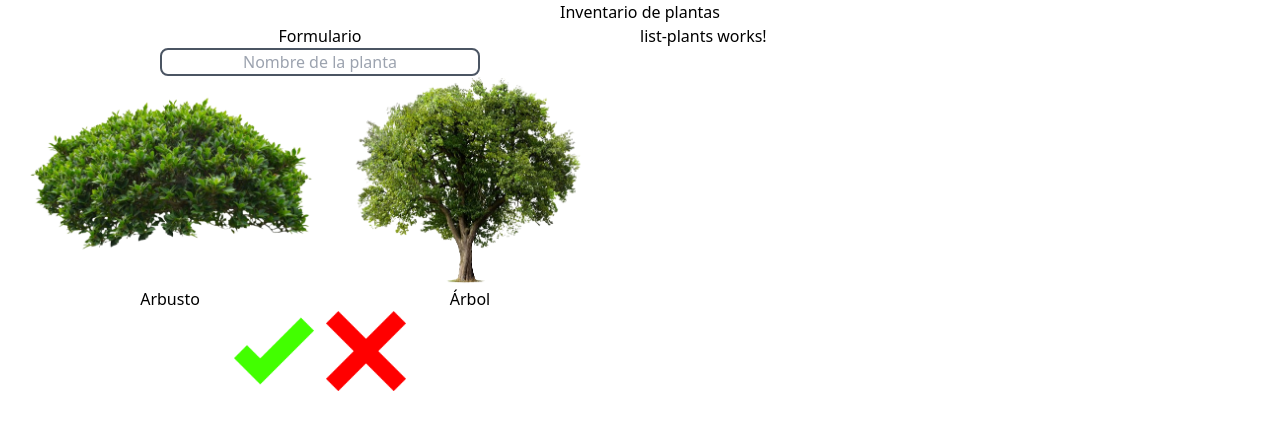
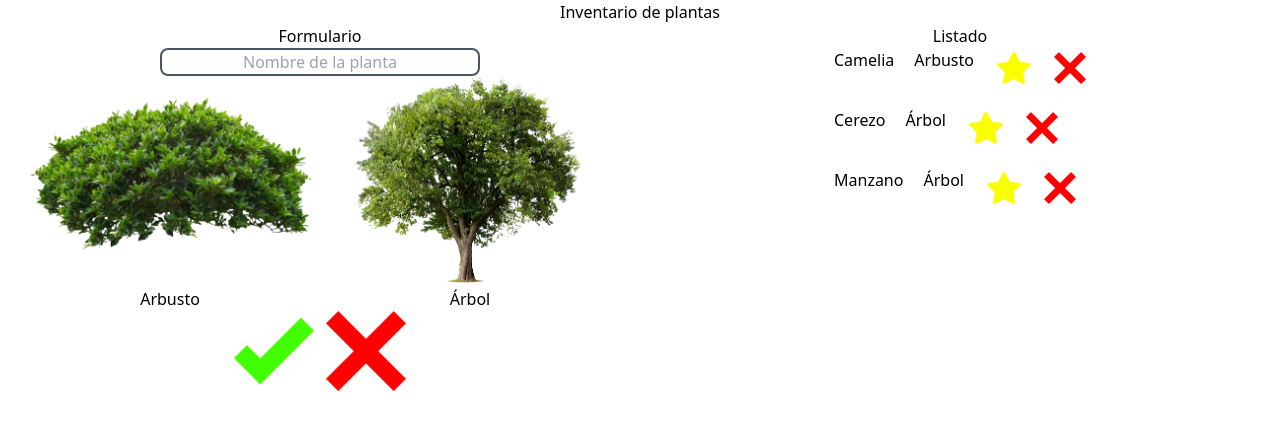
Before and after one commit to JaimeNM0/Inventario_Plantas, an Angular app: page / in a window 1280 px wide. Shown: the top 430 px of the page. Built offline with nearby package versions, Linux system fonts and the light colour scheme.

Commit message:
Se han modificado las partes de list-plants para crear toda la lógica del listado.

```diff
--- a/src/app/app.component.html
+++ b/src/app/app.component.html
@@ -2,9 +2,9 @@
   <h1 class="titulo">
     Inventario de plantas
   </h1>
-  <div class="flex flex-row">
-    <app-form-plants class="w-1/2"></app-form-plants>
-    <app-list-plants class="w-1/2"></app-list-plants>
+  <div>
+    <!--<app-form-plants class="w-1/2"></app-form-plants>-->
+    <app-list-plants></app-list-plants>
   </div>
 </main>
 <router-outlet></router-outlet>
--- a/src/app/app.component.ts
+++ b/src/app/app.component.ts
@@ -1,13 +1,12 @@
 import { Component } from '@angular/core';
 import { CommonModule } from '@angular/common';
 import { RouterOutlet } from '@angular/router';
-import { FormPlantsComponent } from './form-plants/form-plants.component';
 import { ListPlantsComponent } from './list-plants/list-plants.component';
 
 @Component({
   selector: 'app-root',
   standalone: true,
-  imports: [CommonModule, RouterOutlet, FormPlantsComponent, ListPlantsComponent],
+  imports: [CommonModule, RouterOutlet, ListPlantsComponent],
   templateUrl: './app.component.html',
   styleUrl: './app.component.css'
 })
--- a/src/app/componet-plants/componet-plants.component.html
+++ b/src/app/componet-plants/componet-plants.component.html
@@ -1,6 +1,4 @@
-<!--<button #holabutton class="" (click)="clickPlant()">-->
-    <div>
-        <img class="imgPlant" [src]="plant.imagePath">
-    </div>
-    <span>{{ plant.name }}</span>
-<!--</button>-->
+<div>
+    <img class="imgPlant" [src]="plant.imagePath">
+</div>
+<span>{{ plant.name }}</span>
--- a/src/app/componet-plants/componet-plants.component.ts
+++ b/src/app/componet-plants/componet-plants.component.ts
@@ -1,4 +1,4 @@
-import { Component, ElementRef, Input, ViewChild } from '@angular/core';
+import { Component, Input } from '@angular/core';
 import { CommonModule } from '@angular/common';
 import { PlantSelection } from '../models/plant-selection.interface';
 
@@ -11,12 +11,4 @@ import { PlantSelection } from '../models/plant-selection.interface';
 })
 export class ComponetPlantsComponent {
   @Input() plant!: PlantSelection;
-
-  @ViewChild('holabutton') holabutton!: ElementRef;
-
-  public clickPlant(): void {
-    console.log("Hola " + this.plant.name);
-    console.log(this.holabutton);
-    //this.holabutton.nativeElement.classList.add('bg-black');
-  }
 }
--- a/src/app/form-plants/form-plants.component.ts
+++ b/src/app/form-plants/form-plants.component.ts
@@ -1,4 +1,4 @@
-import { Component, ElementRef, QueryList, ViewChild } from '@angular/core';
+import { Component, EventEmitter, Output } from '@angular/core';
 import { ComponetPlantsComponent } from '../componet-plants/componet-plants.component';
 import { CommonModule } from '@angular/common';
 import { PlantSelection } from '../models/plant-selection.interface';
@@ -14,6 +14,7 @@ import { FormsModule } from '@angular/forms';
   styleUrl: './form-plants.component.css'
 })
 export class FormPlantsComponent {
+  @Output() plantCreated: EventEmitter<Plant> = new EventEmitter();
   public plant: Plant = {
     name: '',
     type: '',
@@ -33,14 +34,9 @@ export class FormPlantsComponent {
   public accept: string = "../../../assets/img/icono_aceptar.png";
   public cancel: string = "../../../assets/img/icono_cancelar.png";
 
-  //@ViewChild('holabutton') holabutton!: QueryList<ElementRef>;
-
   public clickPlantSelection(index: number): void {
     const containerPlant = this.deleteStyleContainerPlant();
     if (containerPlant !== null) {
-      console.log(containerPlant);
-      console.log(containerPlant.children.length);
-      console.log(containerPlant.children[index].firstChild);
       const child = containerPlant.children[index].children[0];
       if (child !== null) {
         child.classList.add('containerPlant');
@@ -49,12 +45,13 @@ export class FormPlantsComponent {
 
     const plantType = this.plantsSelection[index];
     this.plant.type = plantType.name;
-    console.log(this.plant.type);
   }
 
   public clickAcept(): void {
     this.plant.name = this.plantName;
-    console.log('Name:' + this.plant.name + '  Type: ' + this.plant.type + ' Favorite:' + this.plant.favorite);
+    if(this.plant.name !== '' && this.plant.type !== ''){
+      this.plantCreated.emit(this.plant);
+    }
   }
 
   public clickCancel(): void {
--- a/src/app/list-plants/list-plants.component.html
+++ b/src/app/list-plants/list-plants.component.html
@@ -1 +1,12 @@
-<p>list-plants works!</p>
+<div class="flex flex-row">
+    <app-form-plants class="w-1/2" (plantCreated)="onPlantsRegister($event)"></app-form-plants>
+    <div class="flex flex-col items-center w-1/2">
+        <span class="subtitulo">Listado</span>
+        <div class="flex flex-col gap-5">
+            <div id="register{{i}}" *ngFor="let plant of plants; let i = index">
+                <app-register-plants [plantRegister]="plant" (plantFavorite)="onPlantFavorite($event)"
+                    (plantDelete)="onPlantDelete($event)"></app-register-plants>
+            </div>
+        </div>
+    </div>
+</div>
--- a/src/app/list-plants/list-plants.component.ts
+++ b/src/app/list-plants/list-plants.component.ts
@@ -1,12 +1,82 @@
 import { Component } from '@angular/core';
+import { FormPlantsComponent } from '../form-plants/form-plants.component';
+import { CommonModule } from '@angular/common';
+import { FormsModule } from '@angular/forms';
+import { Plant } from '../models/plant.interface';
+import { RegisterPlantsComponent } from '../register-plants/register-plants.component';
 
 @Component({
   selector: 'app-list-plants',
   standalone: true,
-  imports: [],
+  imports: [CommonModule, FormsModule, FormPlantsComponent, RegisterPlantsComponent],
   templateUrl: './list-plants.component.html',
   styleUrl: './list-plants.component.css'
 })
 export class ListPlantsComponent {
+  public plantCreated!: Plant;
+  public plantFavorite!: Plant;
+  public plantDelete!: Plant;
+  public plants: Plant[] = [
+    {
+      name: 'Camelia',
+      type: 'Arbusto',
+      favorite: false,
+    },
+    {
+      name: 'Cerezo',
+      type: 'Árbol',
+      favorite: false,
+    },
+    {
+      name: 'Manzano',
+      type: 'Árbol',
+      favorite: false,
+    },
+  ];
+
+  public onPlantFavorite(plantFavorite: Plant) {
+    this.plantFavorite = { ...plantFavorite };
+    const favorite = this.findPlants(plantFavorite);
+    if (favorite !== null) {
+      const stylePlant = document.getElementById('register' + favorite);
+      if (this.plants[favorite].favorite == true) {
+        this.plants[favorite].favorite = false;
+        if (stylePlant !== null) {
+          stylePlant.classList.remove('bg-orange-400');
+        }
+      } else {
+        this.plants[favorite].favorite = true;
+        if (stylePlant !== null) {
+          stylePlant.classList.add('bg-orange-400');
+        }
+      }
+    }
+  }
+
+  public onPlantDelete(plantDelete: Plant) {
+    this.plantDelete = { ...plantDelete };
+    const borrar = this.findPlants(plantDelete);
+    if (borrar !== null) {
+      this.plants = this.plants.filter(plant => plant.name !== plantDelete.name);
+    }
+  }
+
+  public onPlantsRegister(plantRegister: Plant): void {
+    this.plantCreated = { ...plantRegister };
+    const register = this.findPlants(plantRegister);
+    if (register == -1) {
+      this.plants.push(this.plantCreated);
+      this.orderPlants();
+    }
+  }
+
+  public orderPlants(): void {
+    this.plants.sort((a, b) => a.name.localeCompare(b.name));
+  }
+
+  public findPlants(plantElected: Plant): number{
+    const find = this.plants.findIndex((plant) => plant.name === plantElected.name);
+    return find;
+  }
 
 }
--- /dev/null
+++ b/src/app/register-plants/register-plants.component.html
@@ -0,0 +1,10 @@
+<div id="plantRegister" class="flex flex-row gap-5">
+    <span>{{ plantRegister.name }}</span>
+    <span>{{ plantRegister.type }}</span>
+    <button class="w-10" (click)="clickFavorite()">
+        <app-button-plants [icon]="favorite"></app-button-plants>
+    </button>
+    <button class="imgButtonRegister" (click)="clickDelete()">
+        <app-button-plants [icon]="delete"></app-button-plants>
+    </button>
+</div>
--- /dev/null
+++ b/src/app/register-plants/register-plants.component.ts
@@ -0,0 +1,30 @@
+import { CommonModule } from '@angular/common';
+import { Component, EventEmitter, Input, Output } from '@angular/core';
+import { FormsModule } from '@angular/forms';
+import { Plant } from '../models/plant.interface';
+import { ButtonPlantsComponent } from '../button-plants/button-plants.component';
+
+@Component({
+  selector: 'app-register-plants',
+  standalone: true,
+  imports: [CommonModule, FormsModule, ButtonPlantsComponent],
+  templateUrl: './register-plants.component.html',
+  styleUrl: './register-plants.component.css'
+})
+export class RegisterPlantsComponent {
+  @Input() plantRegister!: Plant;
+  @Output() plantFavorite: EventEmitter<Plant> = new EventEmitter();
+  @Output() plantDelete: EventEmitter<Plant> = new EventEmitter();
+  public favorite: string = "../../../assets/img/icono_favorito.png";
+  public delete: string = "../../../assets/img/icono_cancelar.png";
+
+  public clickFavorite(): void {
+    console.log("Favorite");
+    this.plantFavorite.emit(this.plantRegister);
+  }
+
+  public clickDelete(): void {
+    console.log("Delete");
+    this.plantDelete.emit(this.plantRegister);
+  }
+}
--- a/src/styles.css
+++ b/src/styles.css
@@ -26,3 +26,7 @@
 .imgButton {
     @apply w-20 h-auto;
 }
+
+.imgButtonRegister {
+    @apply w-8 h-auto;
+}
```
Also changed, not shown: src/app/register-plants/register-plants.component.css (added), 1 other file (tests, documents, lock files or other folders).
